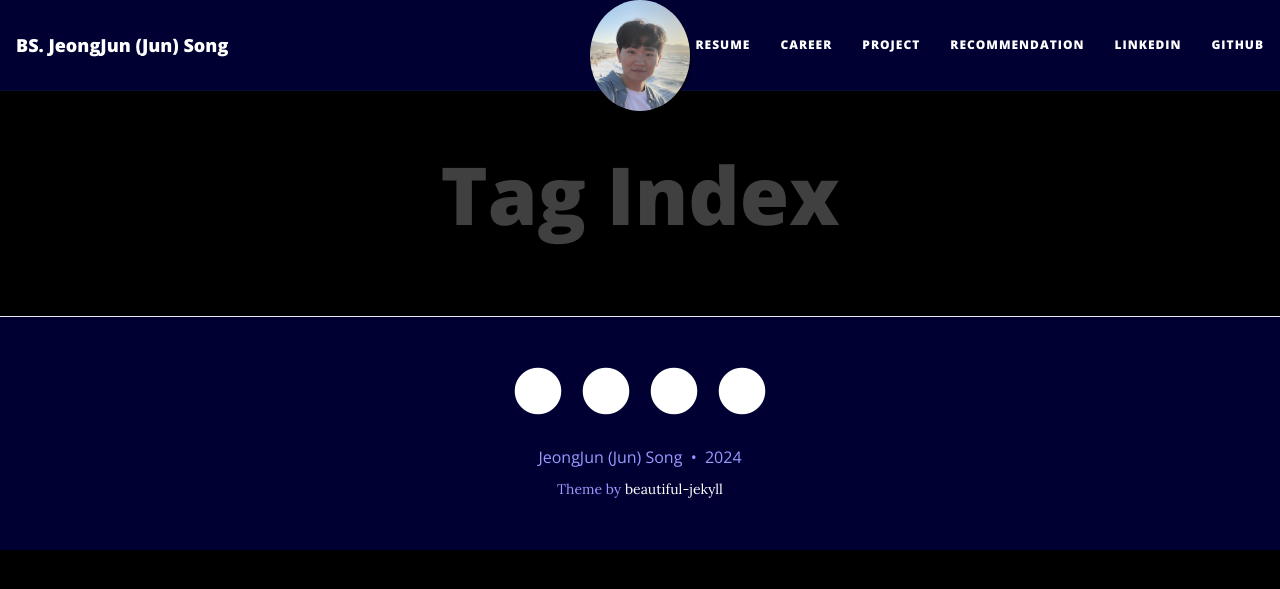
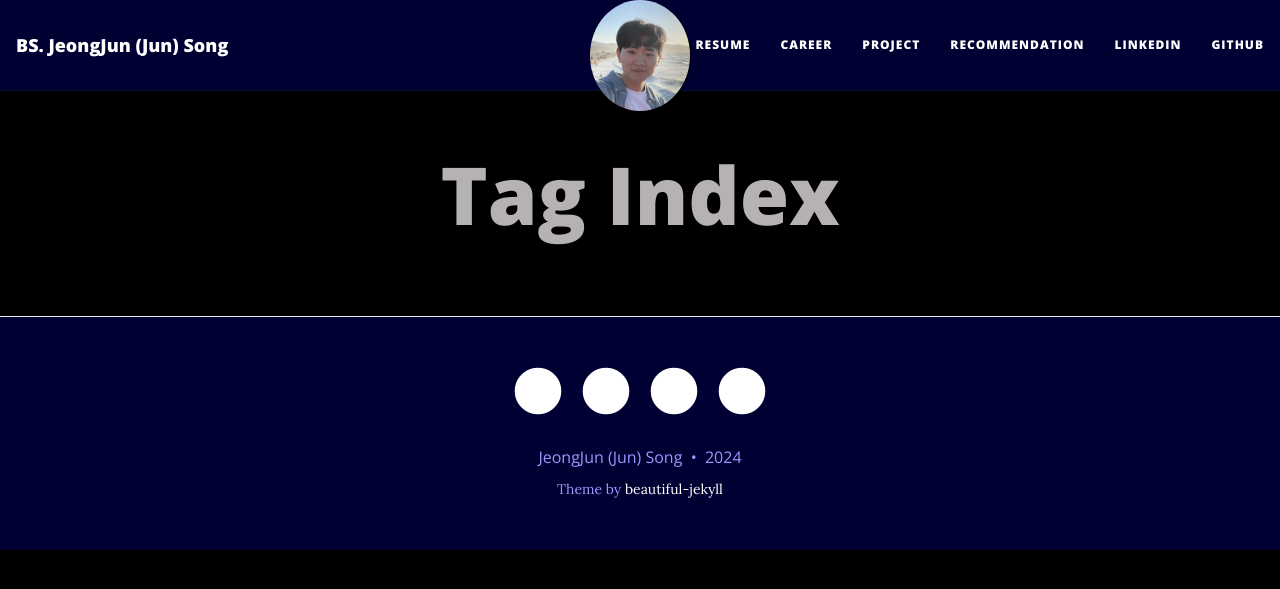
Before and after one commit to songjeongjun320/songjeongjun320.github.io, a Jekyll site: the page built from tags.html, in a window 1280 px wide. Shown: the top 589 px of the page. Built offline with Jekyll 4.4.1, drawn with Linux system fonts in a browser that asks for light colours; nearby versions of some CDN libraries.

Commit message:
main.css color change

```diff
--- a/assets/css/main.css
+++ b/assets/css/main.css
@@ -13,7 +13,7 @@ html {
 body {
   font-family: 'Lora', 'Open Sans', 'Helvetica Neue', Helvetica, Arial, sans-serif;
   font-size: 1.125rem;
-  color: #404040;
+  color: #b7b2b2;
   position: relative;
   background-color: {{ site.page-col | default: "#FFFFFF" }};
   {% if site.page-img %}
```
